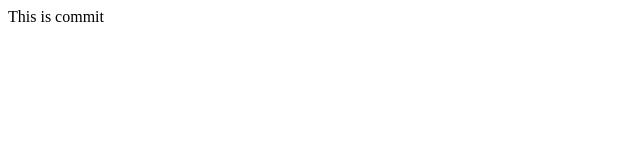
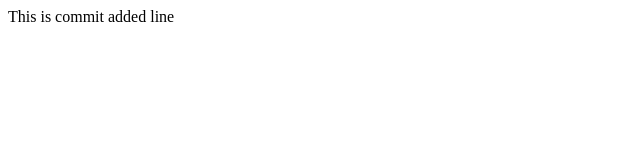
Before and after one commit to vorobeyvitaliy/GIT, a plain HTML site: page index.html in a window 1280 px wide. Shown: the full height of the page, 0-640 px from the left. Drawn offline with Linux system fonts and the light colour scheme.

Commit message:
added line

```diff
--- a/index.html
+++ b/index.html
@@ -6,5 +6,6 @@
 </head>
 <body>
 	This is commit
+	added line
 </body>
 </html>
```
